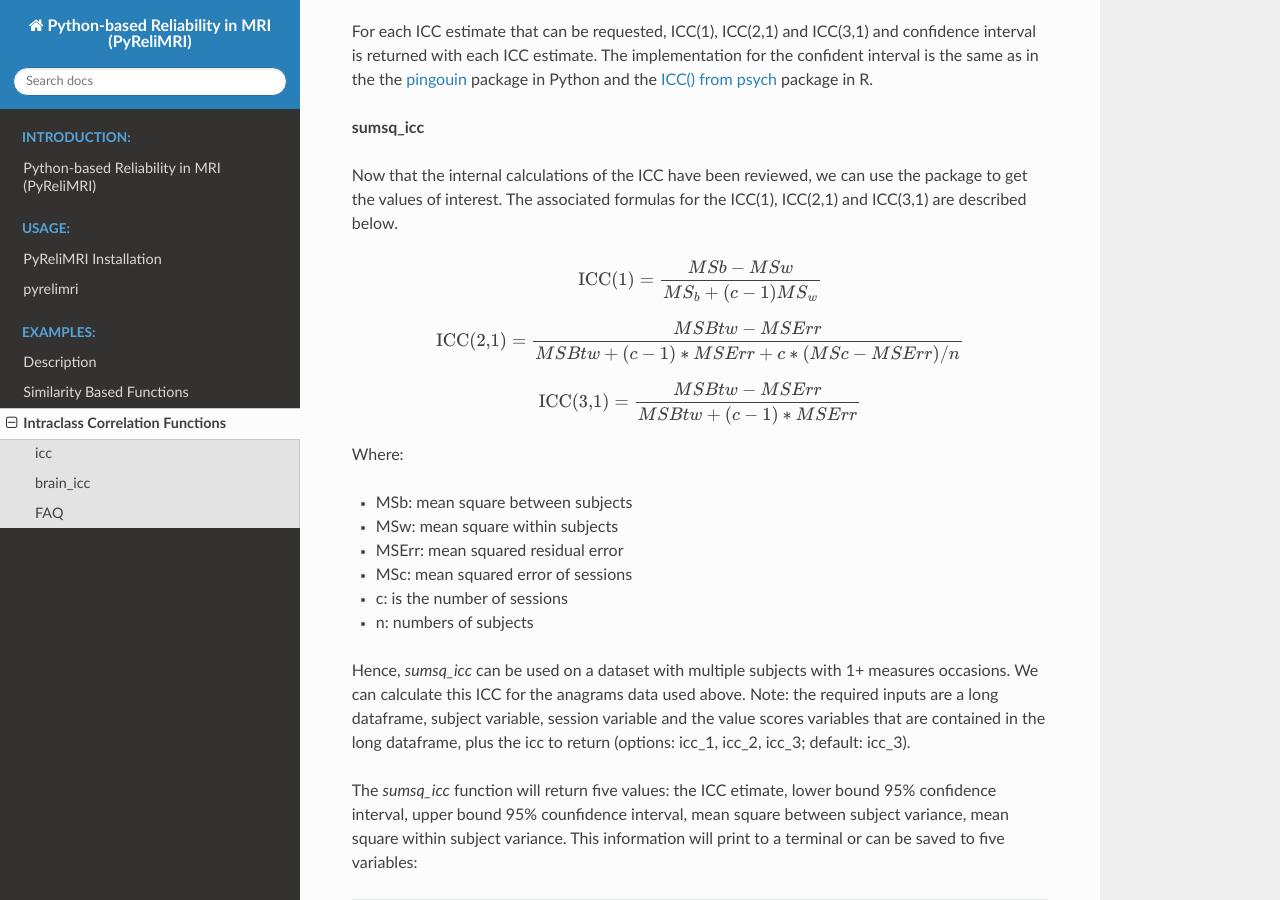
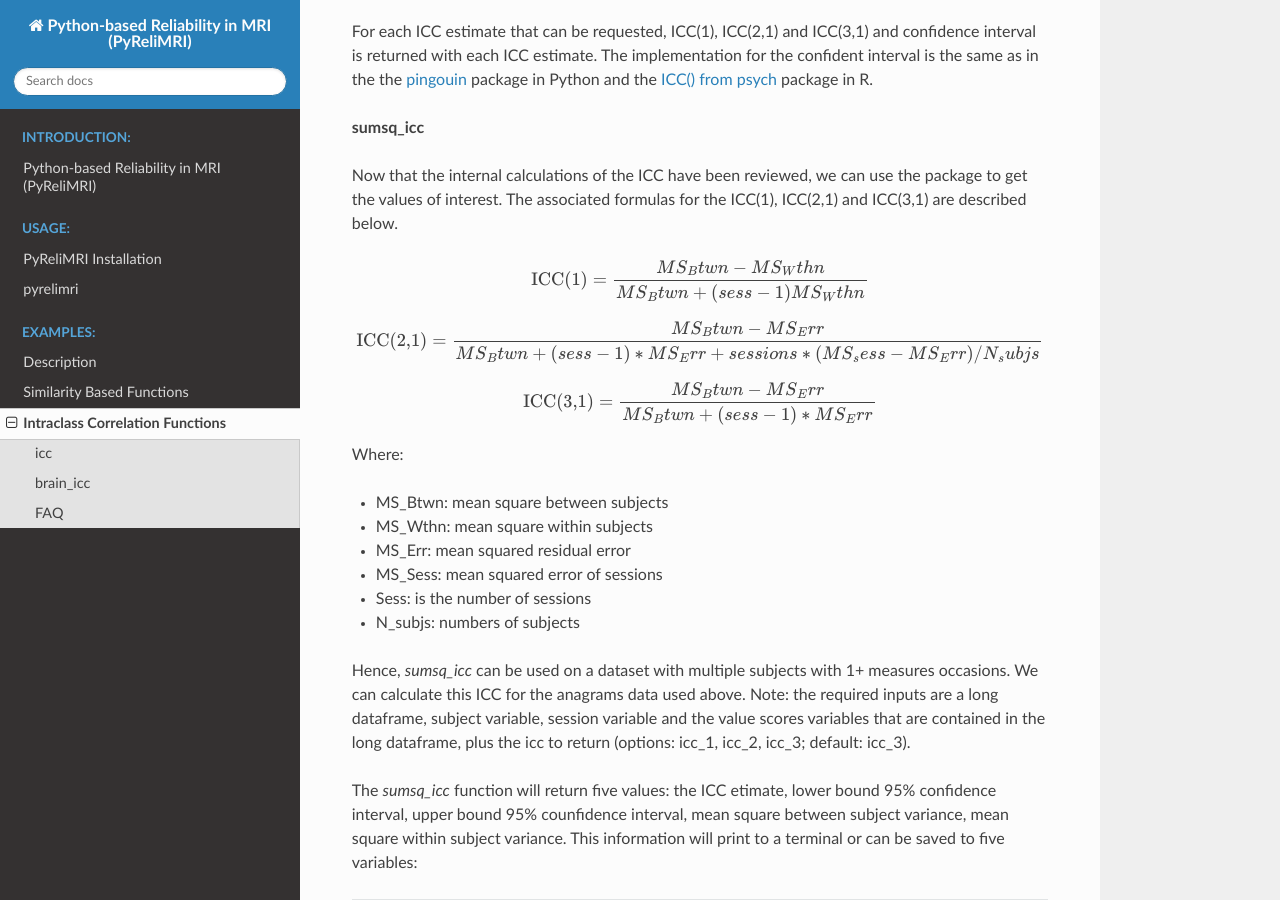
Before and after one commit to demidenm/PyReliMRI, a Sphinx documentation site: the page built from docs/icc_funcs.rst, in a window 1280 px wide and 900 px high, scrolled down 3041 px. Built offline with Sphinx 7.4.7 and the Read the Docs theme 2.0.0, drawn with Linux system fonts in a browser that asks for light colours; some of the changed lines change nothing that is shown.

Commit message:
revised readdoc icc_funcs

```diff
--- a/docs/icc_funcs.rst
+++ b/docs/icc_funcs.rst
@@ -155,21 +155,21 @@ package in R.
 Now that the internal calculations of the ICC have been reviewed, we can use the package to get the values of interest. \
 The associated formulas for the ICC(1), ICC(2,1) and ICC(3,1) are described below.
 
-.. math:: \text{ICC(1)} = \frac{MSb - MSw}{MS_b + (c-1)MS_w}
+.. math:: \text{ICC(1)} = \frac{MS_Btwn - MS_Wthn}{MS_Btwn + (sess - 1) MS_Wthn}
 
-.. math:: \text{ICC(2,1)} = \frac{MSBtw - MSErr}{MSBtw + (c - 1) * MSErr + c * (MSc - MSErr) / n}
+.. math:: \text{ICC(2,1)} = \frac{MS_Btwn - MS_Err}{MS_Btwn + (sess - 1) * MS_Err + sessions * (MS_sess - MS_Err) / N_subjs}
 
-.. math:: \text{ICC(3,1)} = \frac{MSBtw - MSErr}{MSBtw + (c - 1) * MSErr}
+.. math:: \text{ICC(3,1)} = \frac{MS_Btwn - MS_Err}{MS_Btwn + (sess - 1) * MS_Err}
 
 
 Where:
 
-- MSb: mean square between subjects
-- MSw: mean square within subjects
-- MSErr: mean squared residual error
-- MSc: mean squared error of sessions
-- c: is the number of sessions
-- n: numbers of subjects
+- MS_Btwn: mean square between subjects
+- MS_Wthn: mean square within subjects
+- MS_Err: mean squared residual error
+- MS_Sess: mean squared error of sessions
+- Sess: is the number of sessions
+- N_subjs: numbers of subjects
 
 
 Hence, `sumsq_icc` can be used on a dataset with multiple subjects with 1+ measures occasions. We can calculate this ICC \
```
